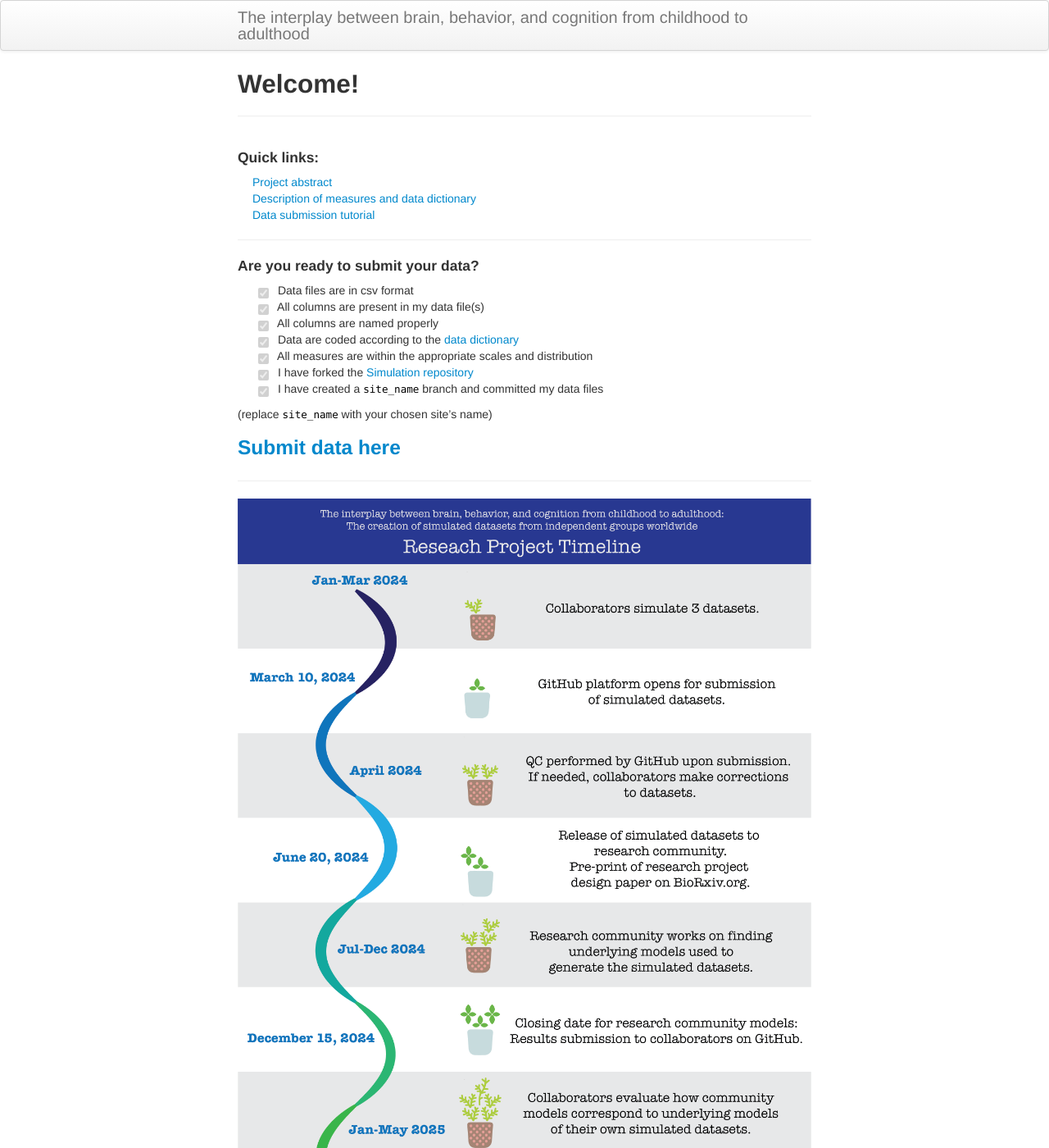
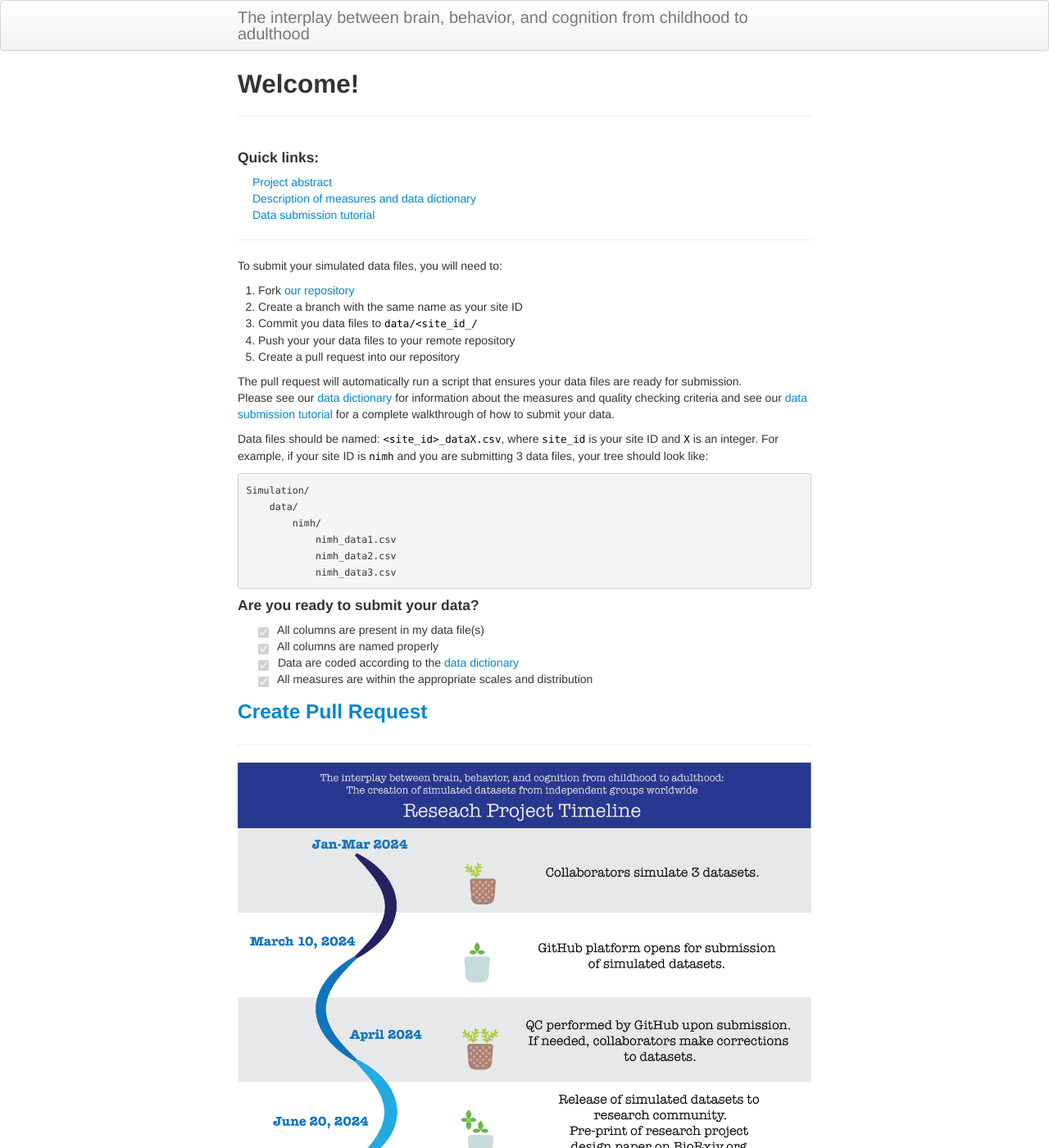
Before and after one commit to SoCoDeN/Simulation, a Jekyll site: the page built from index.md, in a window 1280 px wide and 1400 px high. Shown: the whole window at 82% size. Built offline with Jekyll 4.4.1, drawn with Linux system fonts in a browser that asks for light colours.

Commit message:
improve index.md

````diff
--- a/index.md
+++ b/index.md
@@ -10,18 +10,36 @@ title: Welcome!
 
 ---
 
+To submit your simulated data files, you will need to:
+1. Fork [our repository](https://github.com/SoCoDeN/Simulation)
+2. Create a branch with the same name as your site ID
+3. Commit you data files to `data/<site_id_/`
+4. Push your your data files to your remote repository
+5. Create a pull request into our repository
+
+The pull request will automatically run a script that ensures your data files are ready for submission. \
+Please see our [data dictionary](pages/measures.html) for information about the measures and quality checking criteria
+and see our [data submission tutorial](pages/tutorial.html) for a complete walkthrough of how to submit your data.
+
+Data files should be named: `<site_id>_dataX.csv`, where `site_id` is your site ID and `X` is an integer.
+For example, if your site ID is `nimh` and you are submitting 3 data files, your tree should look like:
+```
+Simulation/
+    data/
+        nimh/
+            nimh_data1.csv
+            nimh_data2.csv
+            nimh_data3.csv
+```
+
 #### Are you ready to submit your data?
-- [x] &ensp; Data files are in csv format
 - [x] &ensp; All columns are present in my data file(s)
 - [x] &ensp; All columns are named properly
 - [x] &ensp; Data are coded according to the [data dictionary](pages/measures.html)
 - [x] &ensp; All measures are within the appropriate scales and distribution
-- [x] &ensp; I have forked the [Simulation repository](https://github.com/SoCoDeN/Simulation)
-- [x] &ensp; I have created a `site_name` branch and committed my data files
 {: style='list-style-type: none'}
-(replace `site_name` with your chosen site's name)
 
-### [Submit data here](https://github.com/dmoracze/test.github.io/pulls)
+### [Create Pull Request](https://github.com/dmoracze/test.github.io/pulls)
 
 ---
 <p align="center">
````
